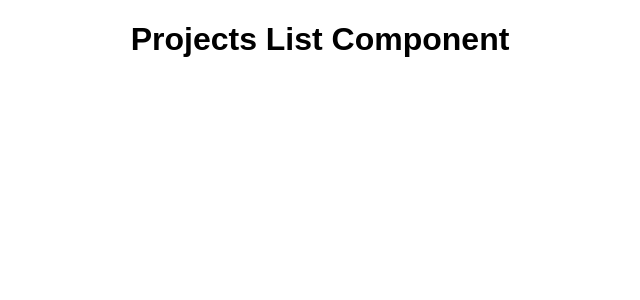
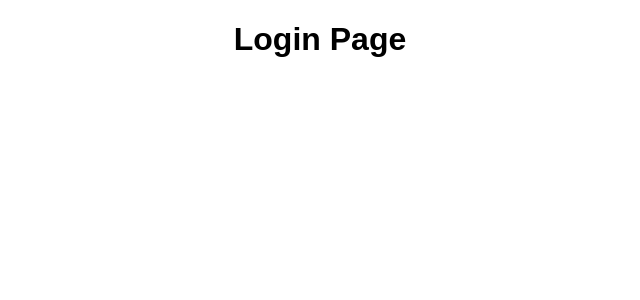
Before and after one commit to asad-ali-bhatti/pms_web, a React app: page /login in a window 1280 px wide. Shown: the top 300 px of the page, without its empty margins (320-960 px from the left). Built offline with nearby package versions, Linux system fonts and the light colour scheme.

Commit message:
adds login views

```diff
--- a/package.json
+++ b/package.json
@@ -8,14 +8,14 @@
     "babel-core": "6.26.0",
     "babel-eslint": "7.2.3",
     "babel-jest": "20.0.3",
-    "babel-loader": "7.1.2",
+    "babel-loader": "7",
     "babel-preset-react-app": "^3.1.2",
     "babel-runtime": "6.26.0",
     "bootstrap": "3",
     "case-sensitive-paths-webpack-plugin": "2.1.1",
     "chalk": "1.1.3",
     "css-loader": "0.28.7",
-    "dotenv": "4.0.0",
+    "dotenv": "^6.0.0",
     "dotenv-expand": "4.2.0",
     "eslint": "4.10.0",
     "eslint-config-react-app": "^2.1.0",
--- a/src/App.js
+++ b/src/App.js
@@ -1,12 +1,18 @@
 import React, { Component } from "react";
 import "./App.css";
 import AppRoutes from "./components/routes/app_routes";
+import Login from "./components/authentication/login";
 
 class App extends Component {
+  state = {
+    jwt: ""
+  };
   render() {
+    const { jwt } = this.state;
     return (
       <div className="App">
-        <AppRoutes> </AppRoutes>
+        {!jwt && <Login />}
+        {jwt && <AppRoutes />}
       </div>
     );
   }
--- /dev/null
+++ b/src/components/authentication/login.jsx
@@ -0,0 +1,10 @@
+import React, { Component } from "react";
+
+class Login extends Component {
+  state = {};
+  render() {
+    return <h1>Login Page</h1>;
+  }
+}
+
+export default Login;
```
Also changed, not shown: 2 other files (tests, documents, lock files or other folders).
